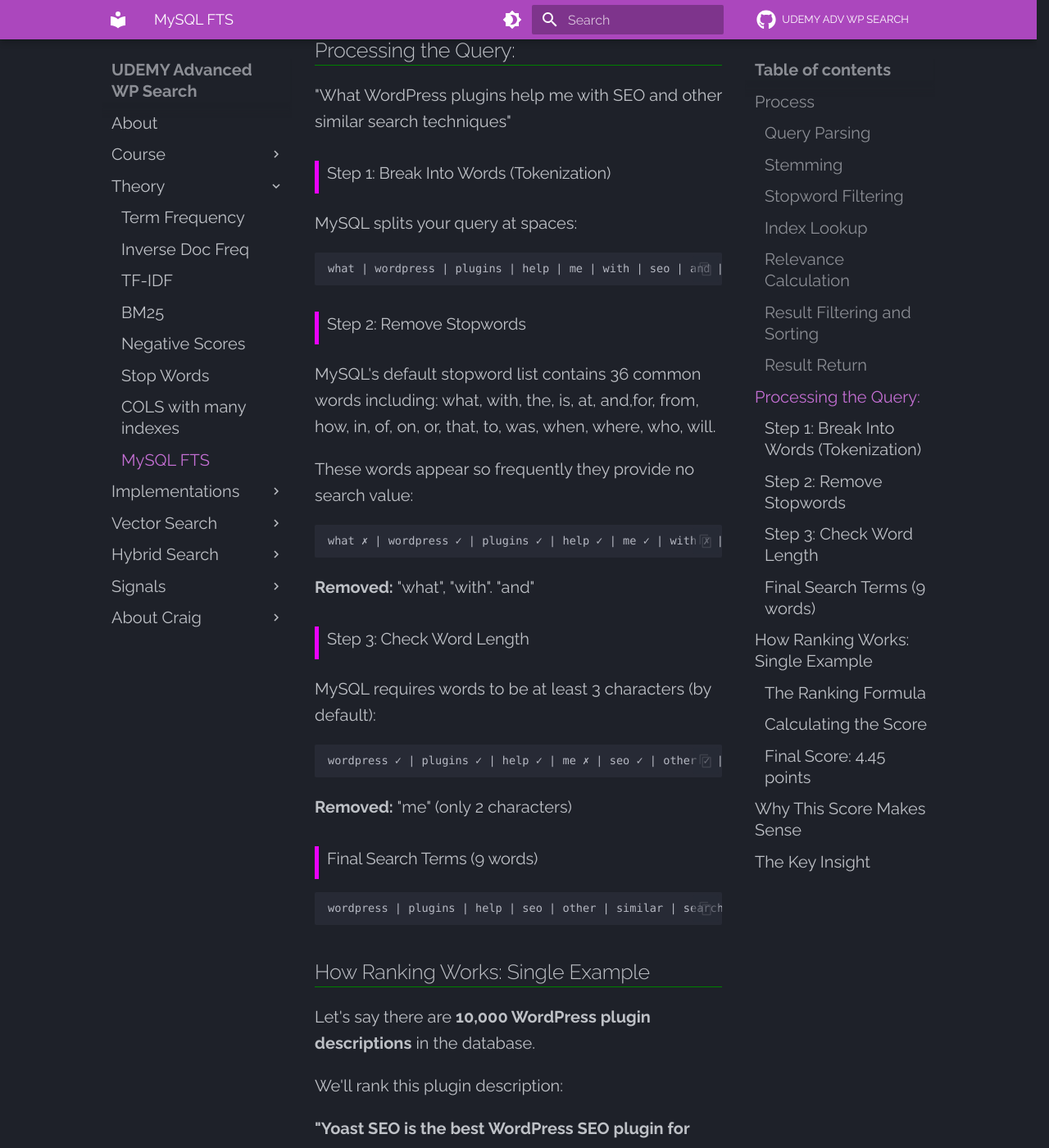
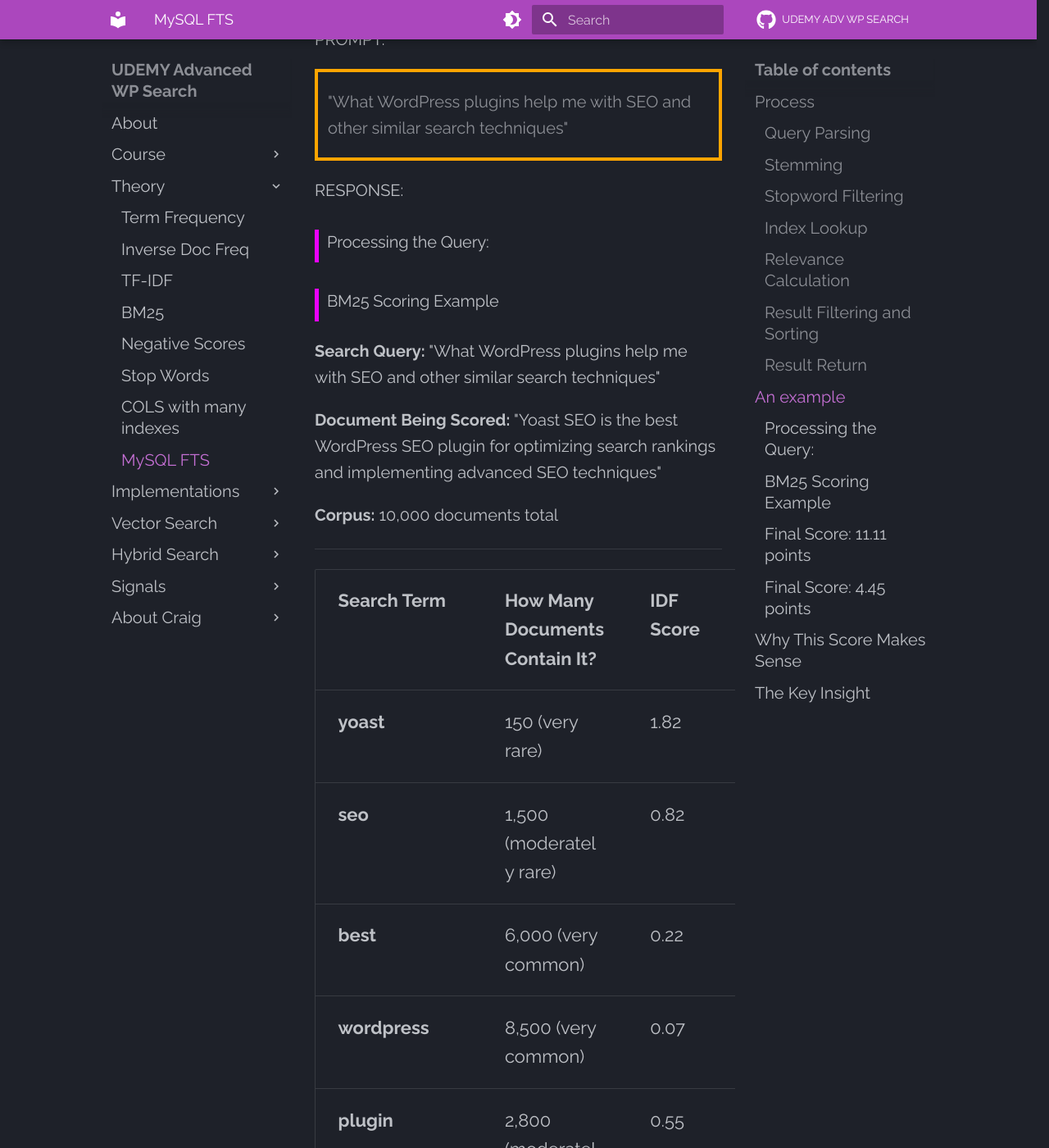
Before and after one commit to Python-Test-Engineer/udemy-advanced-wordpress-search, an MkDocs documentation site: the page built from docs/fts/what-fts-does.md, in a window 1280 px wide and 1400 px high, scrolled down 2598 px. Shown: the whole window at 82% size. Built offline with MkDocs 1.6.1 and Material for MkDocs 9.7.7, drawn with Linux system fonts in a browser that asks for light colours; some of the changed text lies outside the part shown.

Commit message:
recording edits

````diff
--- a/docs/fts/what-fts-does.md
+++ b/docs/fts/what-fts-does.md
@@ -1,4 +1,6 @@
 # Query Processing Overview
+
+We will look at an actual example after this bit of theory.
 
 When MySQL receives a full-text search query, it goes through several stages:
 
@@ -47,6 +49,10 @@
 
 ### Result Return
 
+The final set of documents with relevancy scores is returned.
+
+## An example
+
 Finally, MySQL returns the matching rows with their relevance scores, applying any LIMIT clauses to restrict the result set size.
 
 PROMPT:
@@ -55,80 +61,52 @@
 
 RESPONSE:
 
-## Processing the Query:
+### Processing the Query:
 
-"What WordPress plugins help me with SEO and other similar search techniques"
+### BM25 Scoring Example
 
-### Step 1: Break Into Words (Tokenization)
+**Search Query:** "What WordPress plugins help me with SEO and other similar search techniques"
 
-MySQL splits your query at spaces:
+**Document Being Scored:** "Yoast SEO is the best WordPress SEO plugin for optimizing search rankings and implementing advanced SEO techniques"
 
-```
-what | wordpress | plugins | help | me | with | seo | and | other | similar | search | techniques
-```
-
-### Step 2: Remove Stopwords
-
-MySQL's default stopword list contains 36 common words including: what, with, the, is, at, and,for, from, how, in, of, on, or, that, to, was, when, where, who, will.
-
-These words appear so frequently they provide no search value:
-
-```
-what ✗ | wordpress ✓ | plugins ✓ | help ✓ | me ✓ | with ✗ | seo ✓ | other ✓ | similar ✓ | search ✓ | techniques ✓
-```
-
-**Removed:** "what", "with". "and"
-
-### Step 3: Check Word Length
-
-MySQL requires words to be at least 3 characters (by default):
-
-```
-wordpress ✓ | plugins ✓ | help ✓ | me ✗ | seo ✓ | other ✓ | similar ✓ | search ✓ | techniques ✓
-```
-
-**Removed:** "me" (only 2 characters)
-
-### Final Search Terms (9 words)
-
-```
-wordpress | plugins | help | seo | other | similar | search | techniques
-```
-
-## How Ranking Works: Single Example
-
-Let's say there are **10,000 WordPress plugin descriptions** in the database.
-
-We'll rank this plugin description:
-
-**"Yoast SEO is the best WordPress SEO plugin for optimizing search rankings and implementing advanced SEO techniques"**
-
-### The Ranking Formula
-
-For each search word that appears in the document:
-
-```
-Score for that word = (Times it appears) × IDF × IDF
-
-Where IDF = log10(Total documents / Documents containing this word)
-```
-
-**Rare words get higher IDF scores. Common words get lower IDF scores.**
+**Corpus:** 10,000 documents total
 
 ---
 
-### Calculating the Score
-
 | Search Term | How Many Documents Contain It? | IDF Score | Times in This Document | Contribution to Total |
 |-------------|-------------------------------|-----------|----------------------|---------------------|
-| **wordpress** | 8,500 (very common) | 0.07 | 1 | 0.07 × 0.07 × 1 = **0.005** |
-| **plugins** | 3,000 | 0.52 | 0 | **0.000** |
-| **help** | 4,500 | 0.35 | 0 | **0.000** |
-| **seo** | 1,500 (moderately rare) | 0.82 | 3 | 0.82 × 0.82 × 3 = **2.036** |
-| **other** | 7,000 | 0.15 | 0 | **0.000** |
-| **similar** | 1,800 | 0.74 | 0 | **0.000** |
-| **search** | 5,000 | 0.30 | 1 | 0.30 × 0.30 × 1 = **0.091** |
-| **techniques** | 300 (very rare) | 1.52 | 1 | 1.52 × 1.52 × 1 = **2.319** |
+| **yoast** | 150 (very rare) | 1.82 | 1 | 1.82 × 0.9 × 1 = **1.638** |
+| **seo** | 1,500 (moderately rare) | 0.82 | 3 | 0.82 × 1.5 × 3 = **3.690** |
+| **best** | 6,000 (very common) | 0.22 | 1 | 0.22 × 0.9 × 1 = **0.198** |
+| **wordpress** | 8,500 (very common) | 0.07 | 1 | 0.07 × 0.9 × 1 = **0.063** |
+| **plugin** | 2,800 (moderately common) | 0.55 | 1 | 0.55 × 0.9 × 1 = **0.495** |
+| **optimizing** | 1,200 (moderately rare) | 0.92 | 1 | 0.92 × 0.9 × 1 = **0.828** |
+| **search** | 5,000 (common) | 0.30 | 1 | 0.30 × 0.9 × 1 = **0.270** |
+| **rankings** | 900 (moderately rare) | 1.01 | 1 | 1.01 × 0.9 × 1 = **0.909** |
+| **implementing** | 400 (rare) | 1.39 | 1 | 1.39 × 0.9 × 1 = **1.251** |
+| **advanced** | 3,500 (moderately common) | 0.44 | 1 | 0.44 × 0.9 × 1 = **0.396** |
+| **techniques** | 300 (very rare) | 1.52 | 1 | 1.52 × 0.9 × 1 = **1.368** |
+
+### Final Score: 11.11 points
+
+```
+1.638 + 3.690 + 0.198 + 0.063 + 0.495 + 0.828 + 0.270 + 0.909 + 1.251 + 0.396 + 1.368 = 11.11
+```
+
+---
+
+**Key Observations:**
+
+- **"seo"** contributes most (appears 3 times in document)
+- **"yoast"**, **"techniques"**, and **"implementing"** are very rare terms with high impact
+- Common words like **"best"** and **"wordpress"** contribute minimally
+- Perfect match between query and document = very high score
+- Stop words like "is", "the", "for", "and" are typically filtered out before scoring
+- **"seo"** dominates the score (appears 3 times AND moderately rare)
+- **"techniques"** is very rare, contributing strongly despite appearing once
+- **"plugins"** contributes nothing (not in document - notice "plugin" not "plugins")
+- **"wordpress"** appears but contributes little due to being extremely common
+- This document ranks highly due to multiple mentions of the rare term "seo"
 
 ### Final Score: 4.45 points
 
````
Also changed, not shown: site/fts/what-fts-does/index.html, site/search/search_index.json.
